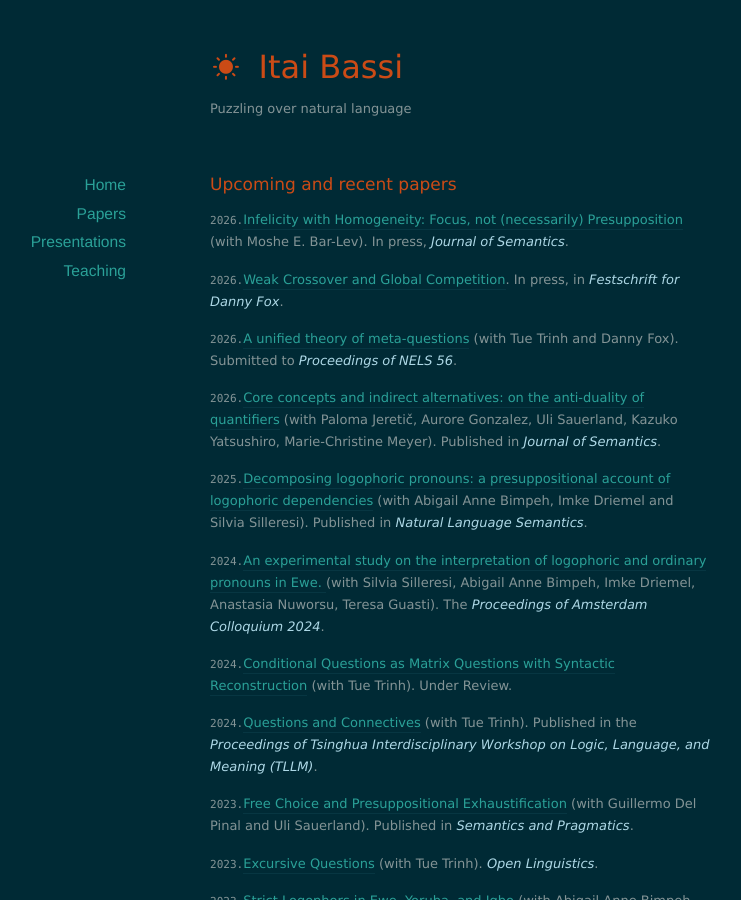
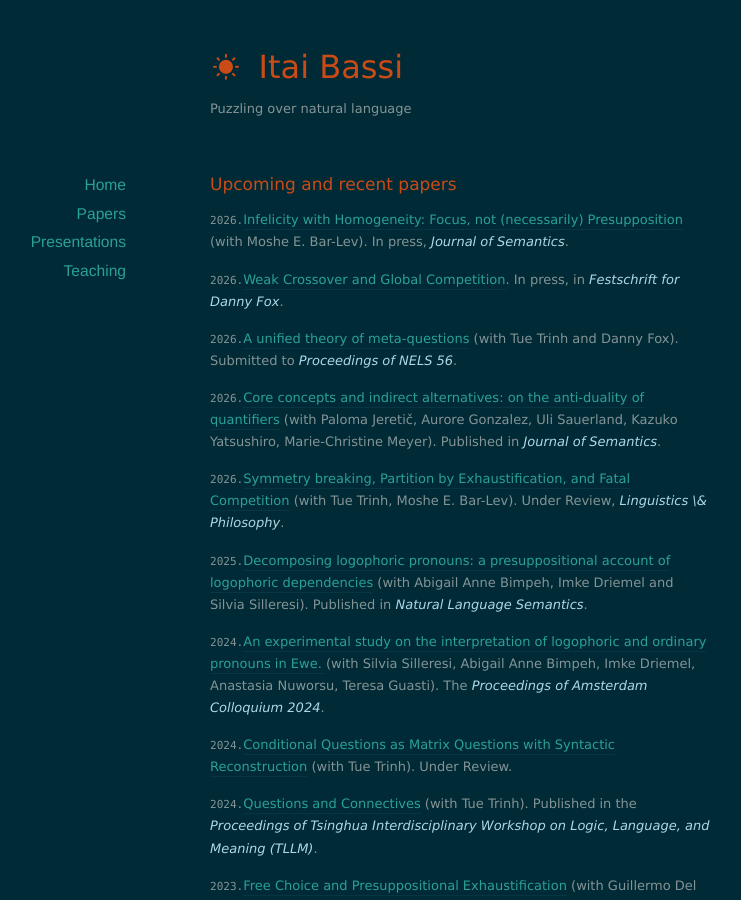
Before and after one commit to itaibassi/itaibassi.github.io, a Jekyll site: the page built from papers/index.markdown, in a window 1280 px wide and 900 px high. Shown: the whole window, without its empty margins (180-921 px from the left). Built offline with Jekyll 4.4.1, drawn with Linux system fonts in a browser that asks for light colours; nearby versions of some CDN libraries.

Commit message:
Update index.markdown

```diff
--- a/papers/index.markdown
+++ b/papers/index.markdown
@@ -18,6 +18,7 @@
 
 <!-- `2025.`[Pathological Questions, focus, and unacceptable ellipsis](https://www.dropbox.com/scl/fi/vu9aqo0ng6a9we8u4nhqp/Bassi_SALT34-Rochester_slides.pdf?rlkey=5vp8v72cocjw5jqxia4int386&dl=0) (upcoming). To appear in *<font color="lightblue"> SALT34 Proceedings</font>*. -->
 
+`2026.`[Symmetry breaking, Partition by Exhaustification, and Fatal Competition](https://ling.auf.net/lingbuzz/008962) (with Tue Trinh, Moshe E. Bar-Lev). Under Review, *<font color="lightblue"> Linguistics \& Philosophy</font>*.
 
 `2025.`[Decomposing logophoric pronouns: a
 presuppositional account of logophoric
```
